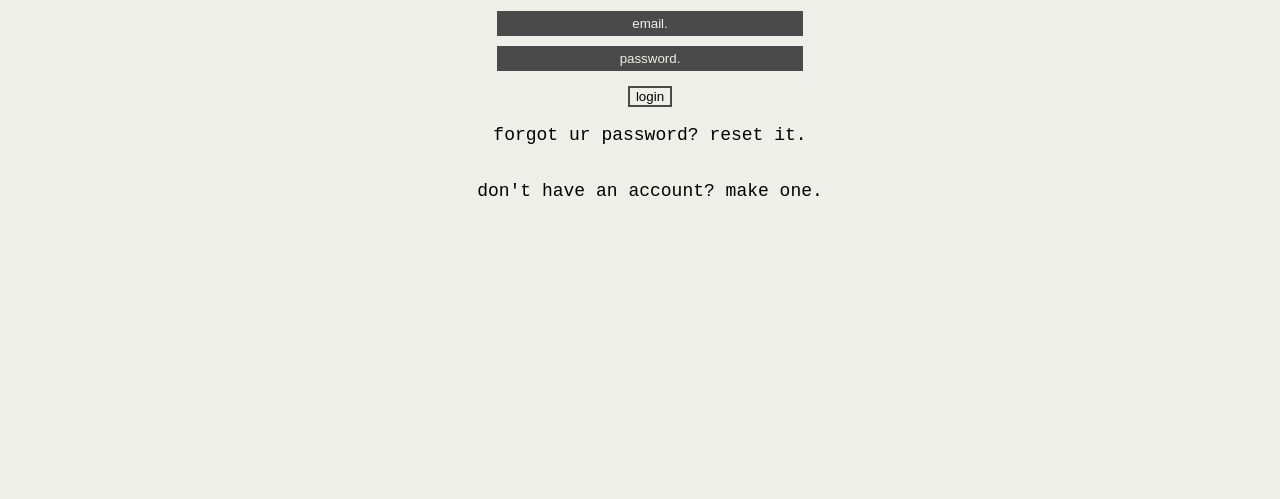
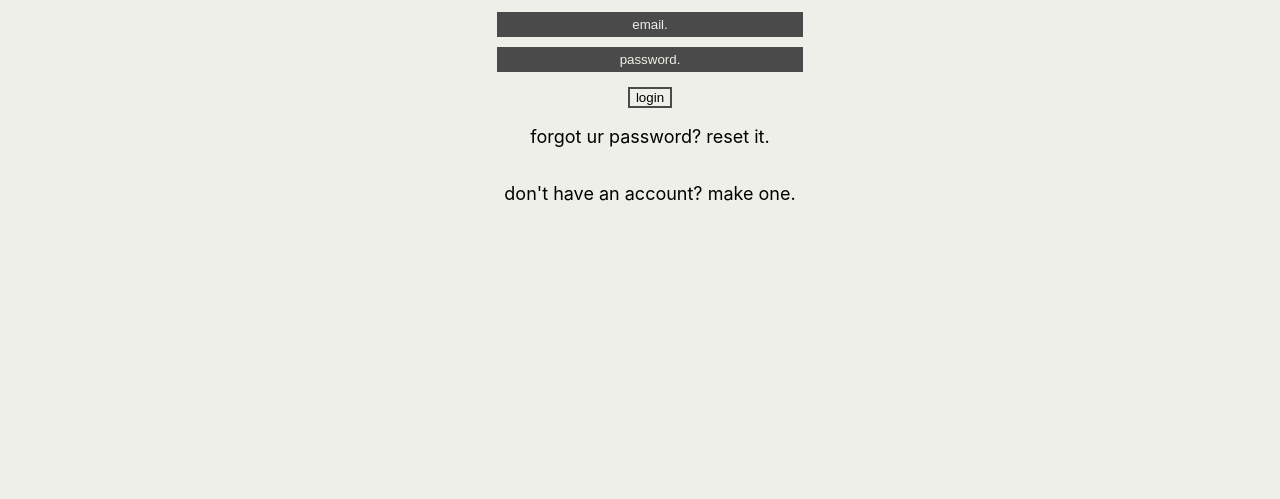
Before and after one commit to zainabh4san/.ursecrets_, a plain HTML site: page frontend/home.html in a window 1280 px wide. Shown: the part 438-937 px from the top of the page. Drawn offline with Linux system fonts and the light colour scheme.

Commit message:
css again

```diff
--- a/frontend/styles.css
+++ b/frontend/styles.css
@@ -5,7 +5,7 @@
 }
 
 body {
-    font-family: monospace;
+    font-family: -apple-system, BlinkMacSystemFont, sans-serif;
     margin: 0px 0px 0px 20px;
     font-size: 18px;
     font-color: var(--dark);
@@ -87,7 +87,7 @@ a:hover {
     border: none;
     width: 150%;
     padding: 5px;
-} ::placeholder {
+} ::placeholder, input {
     color: var(--background);
     text-align: center;
 }
```
